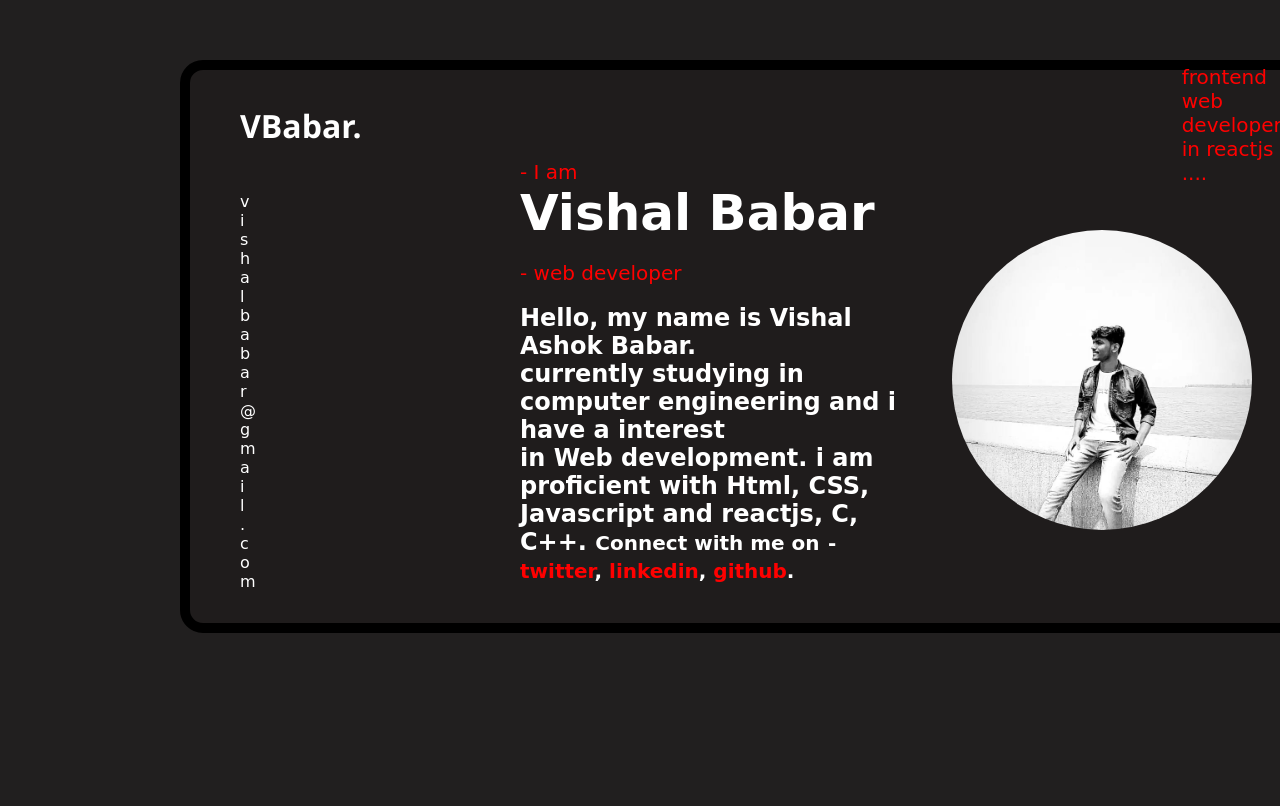
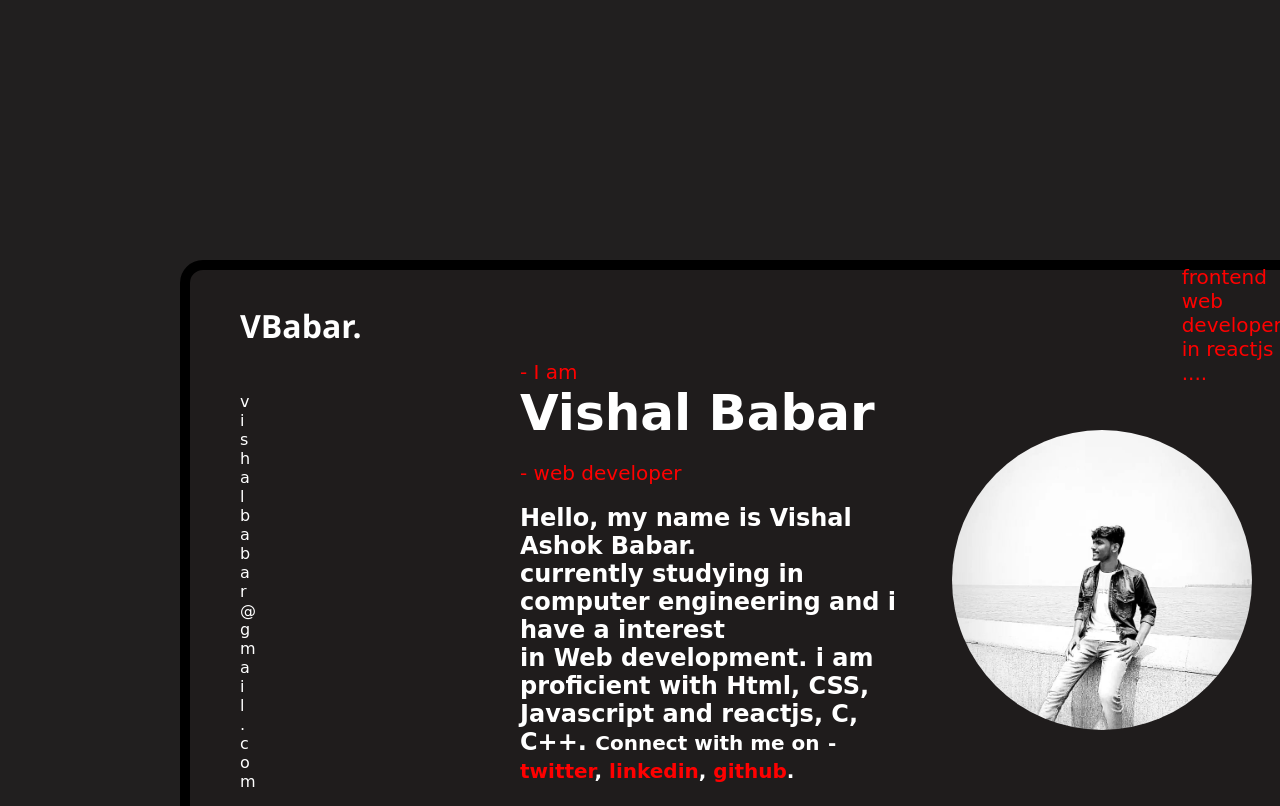
Before and after one commit to BabarVishal/potfolio, a website: page index.html in a window 1280 px wide. Shown: the part 140-946 px from the top of the page. Drawn offline with Linux system fonts and the light colour scheme.

Commit message:
Update stylr.css

```diff
--- a/stylr.css
+++ b/stylr.css
@@ -27,7 +27,7 @@ body,html{
     margin: 180px;
     border: 10px solid black;
     border-radius: 23px ;
-    margin-top: -800px;
+    margin-top: -600px;
 
 
 }
```
